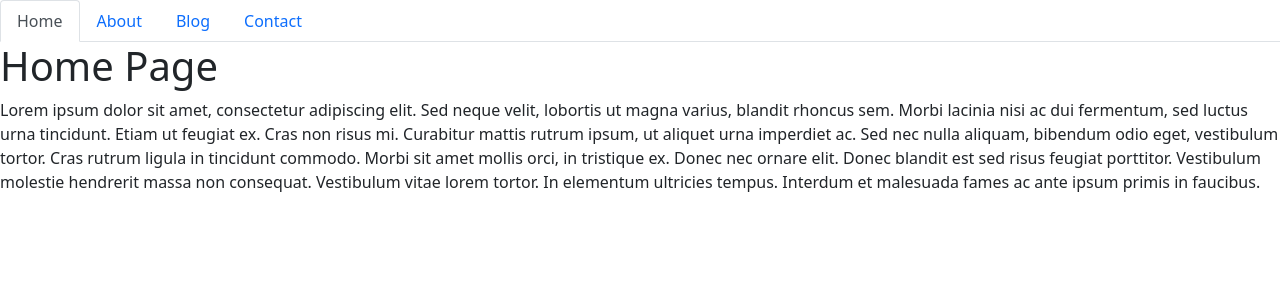
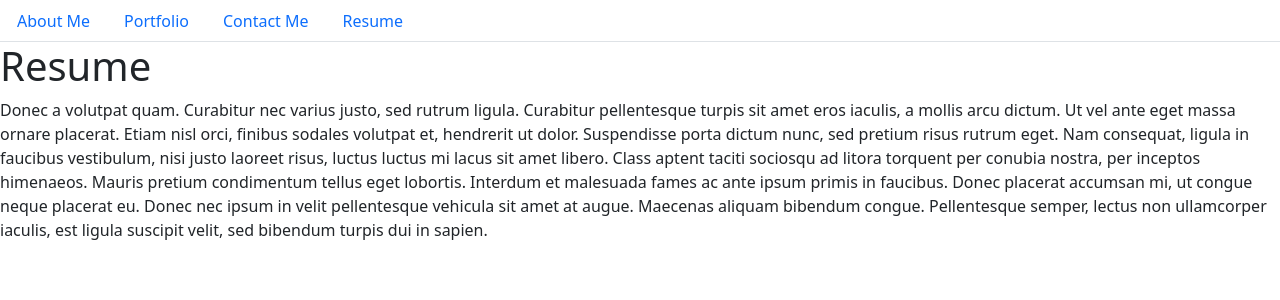
Before and after one commit to PatrickFHam/ReactPortfolio, a React (Create React App) app: page / in a window 1280 px wide. Shown: the top 300 px of the page. Built offline with nearby package versions, Linux system fonts and the light colour scheme.

Commit message:
updated tab and page names

```diff
--- a/src/components/NavTabs.js
+++ b/src/components/NavTabs.js
@@ -7,43 +7,43 @@
     <ul className="nav nav-tabs">
       <li className="nav-item">
         <a
-          href="#home"
-          onClick={() => handlePageChange('Home')}
+          href="#AboutMe"
+          onClick={() => handlePageChange('AboutMe')}
           // This is a conditional (ternary) operator that checks to see if the current page is "Home"
           // If it is, we set the current page to 'nav-link-active', otherwise we set it to 'nav-link'
-          className={currentPage === 'Home' ? 'nav-link active' : 'nav-link'}
+          className={currentPage === 'AboutMe' ? 'nav-link active' : 'nav-link'}
         >
-          Home
+          About Me
         </a>
       </li>
       <li className="nav-item">
         <a
-          href="#about"
-          onClick={() => handlePageChange('About')}
+          href="#Portfolio"
+          onClick={() => handlePageChange('Portfolio')}
           // Check to see if the currentPage is `About`, and if so we use the active link class from bootstrap. Otherwise, we set it to a normal nav-link
-          className={currentPage === 'About' ? 'nav-link active' : 'nav-link'}
+          className={currentPage === 'Portfolio' ? 'nav-link active' : 'nav-link'}
         >
-          About
+          Portfolio
         </a>
       </li>
       <li className="nav-item">
         <a
-          href="#blog"
-          onClick={() => handlePageChange('Blog')}
+          href="#Contact"
+          onClick={() => handlePageChange('Contact')}
           // Check to see if the currentPage is `Blog`, and if so we use the active link class from bootstrap. Otherwise, we set it to a normal nav-link
-          className={currentPage === 'Blog' ? 'nav-link active' : 'nav-link'}
+          className={currentPage === 'Contact' ? 'nav-link active' : 'nav-link'}
         >
-          Blog
+          Contact Me
         </a>
       </li>
       <li className="nav-item">
         <a
-          href="#contact"
-          onClick={() => handlePageChange('Contact')}
+          href="#Resume"
+          onClick={() => handlePageChange('Resume')}
           // Check to see if the currentPage is `Contact`, and if so we use the active link class from bootstrap. Otherwise, we set it to a normal nav-link
-          className={currentPage === 'Contact' ? 'nav-link active' : 'nav-link'}
+          className={currentPage === 'Resume' ? 'nav-link active' : 'nav-link'}
         >
-          Contact
+          Resume
         </a>
       </li>
     </ul>
--- a/src/components/PortfolioContainer.js
+++ b/src/components/PortfolioContainer.js
@@ -1,8 +1,8 @@
 import React, { useState } from 'react';
 import NavTabs from './NavTabs';
-import Home from './pages/Home';
-import About from './pages/About';
-import Blog from './pages/Blog';
+import Portfolio from './pages/Portfolio';
+import AboutMe from './pages/AboutMe';
+import Resume from './pages/Resume';
 import Contact from './pages/Contact';
 
 export default function PortfolioContainer() {
@@ -10,16 +10,16 @@
 
   // This method is checking to see what the value of `currentPage` is. Depending on the value of currentPage, we return the corresponding component to render.
   const renderPage = () => {
-    if (currentPage === 'Home') {
-      return <Home />;
+    if (currentPage === 'AboutMe') {
+      return <AboutMe />;
     }
-    if (currentPage === 'About') {
-      return <About />;
+    if (currentPage === 'Portfolio') {
+      return <Portfolio />;
     }
-    if (currentPage === 'Blog') {
-      return <Blog />;
+    if (currentPage === 'Contact') {
+      return <Contact />;
     }
-    return <Contact />;
+    return <Resume />;
   };
 
   const handlePageChange = (page) => setCurrentPage(page);
--- a/src/components/pages/About.js
+++ b/src/components/pages/AboutMe.js
@@ -1,6 +1,6 @@
 import React from 'react';
 
-export default function About() {
+export default function AboutMe() {
   return (
     <div>
       <h1>About Page</h1>
--- a/src/components/pages/Home.js
+++ b/src/components/pages/Portfolio.js
@@ -1,9 +1,9 @@
 import React from 'react';
 
-export default function Home() {
+export default function Portfolio() {
   return (
     <div>
-      <h1>Home Page</h1>
+      <h1>Portfolio</h1>
       <p>
         Lorem ipsum dolor sit amet, consectetur adipiscing elit. Sed neque
         velit, lobortis ut magna varius, blandit rhoncus sem. Morbi lacinia nisi
--- a/src/components/pages/Blog.js
+++ b/src/components/pages/Resume.js
@@ -1,9 +1,9 @@
 import React from 'react';
 
-export default function Blog() {
+export default function Resume() {
   return (
     <div>
-      <h1>Blog Page</h1>
+      <h1>Resume</h1>
       <p>
         Donec a volutpat quam. Curabitur nec varius justo, sed rutrum ligula.
         Curabitur pellentesque turpis sit amet eros iaculis, a mollis arcu
```
Also changed, not shown: 1 other file (tests, documents, lock files or other folders).
